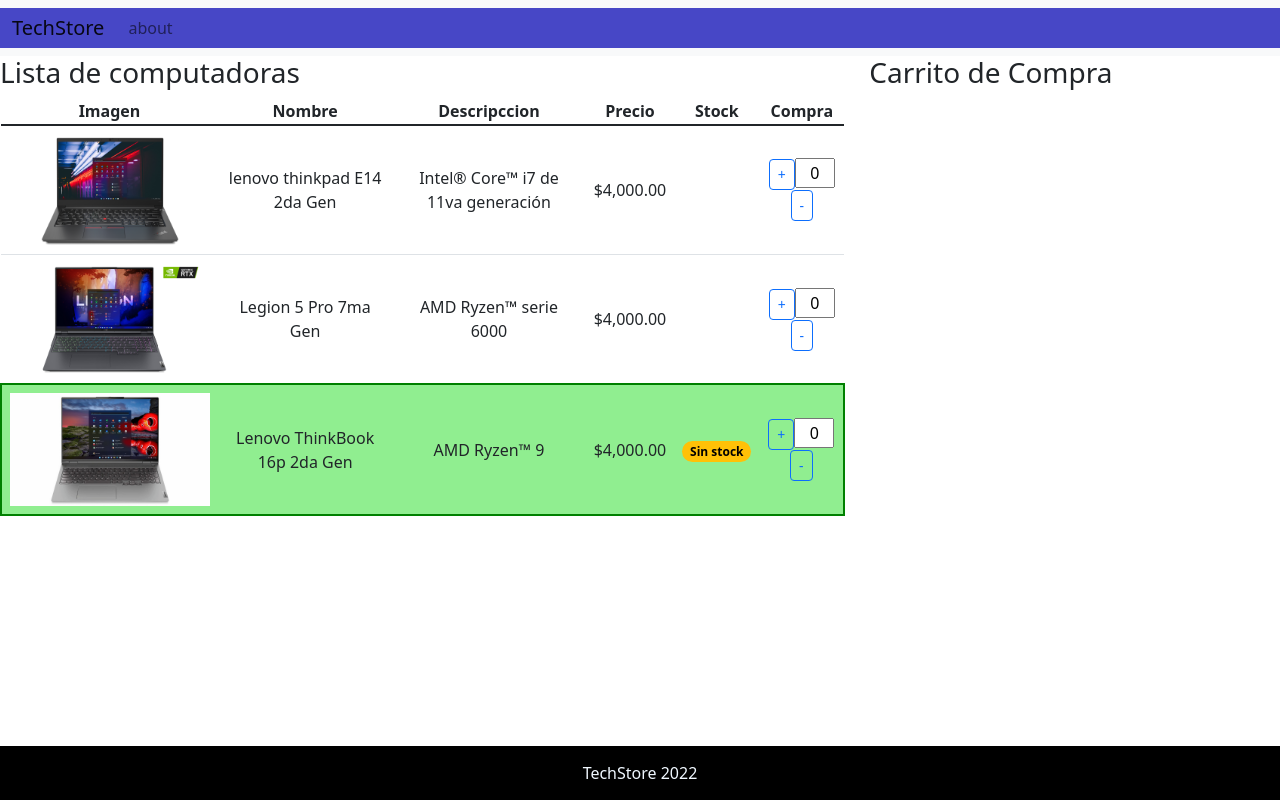
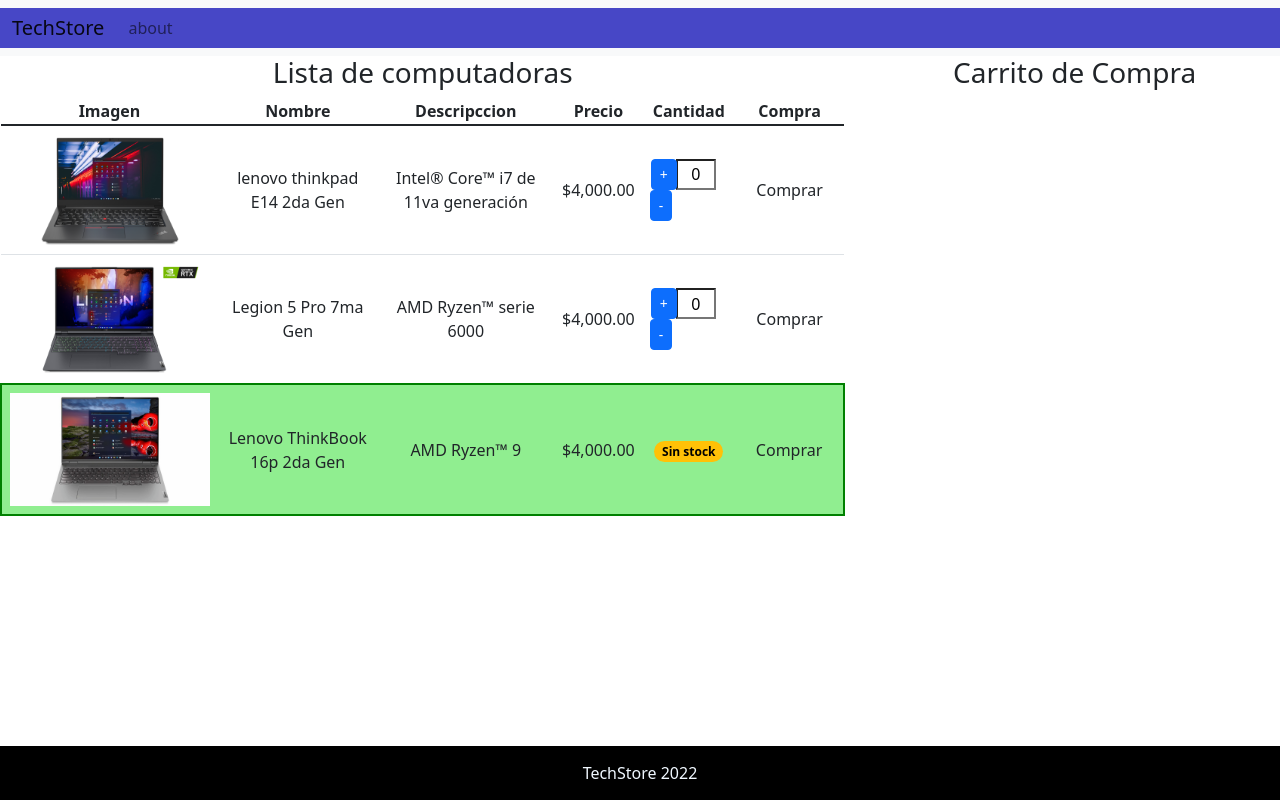
Before and after one commit to LucaSB47/Trabajo-Seminario-Angular, an Angular app: page /computers in a window 1280 px wide. Built offline with nearby package versions, Linux system fonts and the light colour scheme.

Commit message:
clase 6 y 7

```diff
--- a/src/app/app.component.html
+++ b/src/app/app.component.html
@@ -11,7 +11,7 @@
     </div>
   </div>
 </nav>
-<div class="cotainer">
+<div class="cotainer text-center">
   <router-outlet></router-outlet>
 </div>
 
--- a/src/app/app.module.ts
+++ b/src/app/app.module.ts
@@ -8,6 +8,7 @@
 import { CartComponent } from './cart/cart.component';
 import { TechStoreCmptsComponent } from './tech-store-cmpts/tech-store-cmpts.component';
 import { TechStoreAboutComponent } from './tech-store-about/tech-store-about.component';
+import { InputIntComponent } from './input-int/input-int.component';
 
 
 
@@ -19,6 +20,7 @@
     CartComponent,
     TechStoreCmptsComponent,
     TechStoreAboutComponent,
+    InputIntComponent,
 
 
   ],
--- a/src/app/cart/cart.component.ts
+++ b/src/app/cart/cart.component.ts
@@ -1,4 +1,5 @@
 import { Component, OnInit } from '@angular/core';
+import { CompCartService } from '../comp-cart.service';
 
 @Component({
   selector: 'app-cart',
@@ -7,8 +8,9 @@
 })
 export class CartComponent implements OnInit {
 
-  constructor() { }
-
+  constructor(private cart: CompCartService) {
+    this.cart;
+  }
   ngOnInit(): void {
   }
 
--- /dev/null
+++ b/src/app/comp-cart.service.ts
@@ -0,0 +1,26 @@
+import { isNgTemplate } from '@angular/compiler';
+import { Injectable } from '@angular/core';
+import { comp } from './comp-list/comp';
+
+@Injectable({
+  providedIn: 'root'
+})
+export class CompCartService {
+
+  cartList : comp[] =[];
+
+  constructor() { }
+
+  addToCart(computers: comp) {
+    let item = this.cartList.find((v1) => v1.name == computers.name);
+
+    if (!item){
+      this.cartList.push({...computers});
+    } else{
+      item.quantity += computers.quantity;
+    }
+    console.log(this.cartList);
+  }
+
+
+}
--- a/src/app/comp-list/comp-list.component.html
+++ b/src/app/comp-list/comp-list.component.html
@@ -4,7 +4,7 @@
         <th>Nombre</th>
         <th>Descripccion</th>
         <th>Precio</th>
-        <th>Stock</th>
+        <th>Cantidad</th>
         <th>Compra</th>
     </thead>
     <tbody class="table-group-divider">
@@ -13,11 +13,13 @@
             <td>{{cmp.name}}</td>
             <td>{{cmp.description}}</td>
             <td>{{cmp.price |currency}}</td>
-            <td><span class="badge rounded-pill text-bg-warning" *ngIf="cmp.stock==0">Sin stock</span> </td>
             <td>
-                <button class="btn btn-outline-primary btn-sm" (click)="upQuantity(cmp)">+</button>
-                <input class="text-center" type="text" [(ngModel)]="cmp.quantity" (keyup)="changeQuantity($event, cmp)">
-                <button class="btn btn-outline-primary btn-sm" (click)="downQuantity(cmp)">-</button></td>
-            </tr>
+                <span class="badge rounded-pill text-bg-warning" *ngIf="cmp.stock==0">Sin stock</span>
+                <div *ngIf="cmp.stock>0">
+                    <app-input-int [(quantity)]="cmp.quantity" [max]="cmp.stock" ></app-input-int>
+
+                </div>
+            </td>
+            <td><button type="button" class="btn" (click)="addToCart(cmp)">Comprar</button></td>
     </tbody>
 </table>
--- a/src/app/comp-list/comp-list.component.scss
+++ b/src/app/comp-list/comp-list.component.scss
@@ -8,7 +8,3 @@
 td{
     vertical-align: middle;
 }
-
-input{
-    max-width: 40px;
-}
--- a/src/app/comp-list/comp-list.component.ts
+++ b/src/app/comp-list/comp-list.component.ts
@@ -1,4 +1,5 @@
 import { Component, OnInit } from '@angular/core';
+import { CompCartService } from '../comp-cart.service';
 import { comp } from './comp';
 
 @Component({
@@ -39,23 +40,20 @@
 
 ];
 
-  constructor() { }
+  constructor(private cart: CompCartService) {
+    this.cart;
+  }
 
   ngOnInit(): void {
   }
 
-  upQuantity(cmp: comp):void{
-    if (cmp.quantity < cmp.stock)
-        cmp.quantity++;
+  addToCart(computers : comp):void{
+
+    this.cart.addToCart(computers)
+    computers.stock -=computers.quantity;
+    computers.quantity=0;
   }
 
-  downQuantity(cmp: comp){
-    if(cmp.quantity>0)
-      cmp.quantity--;
-}
 
-changeQuantity(event: any, cmp: comp){
 
 }
-
-}
--- /dev/null
+++ b/src/app/input-int/input-int.component.html
@@ -0,0 +1,9 @@
+<div class="input-group" >
+    <div class="input-group-append">
+        <button class="btn btn-primary btn-sm" (click)="upQuantity()">+</button>
+    </div>
+    <input class="text-center" type="text" [(ngModel)]="quantity" (keyup)="changeQuantity($event)">
+    <div class="input-group-append">
+        <button class="btn btn-primary btn-sm" (click)="downQuantity()">-</button>
+    </div>
+</div>
--- /dev/null
+++ b/src/app/input-int/input-int.component.scss
@@ -0,0 +1,3 @@
+input{
+    max-width: 40px;
+}
--- /dev/null
+++ b/src/app/input-int/input-int.component.ts
@@ -0,0 +1,42 @@
+import { NumberSymbol } from '@angular/common';
+import { Component, EventEmitter, Input, OnInit, Output } from '@angular/core';
+import { comp } from '../comp-list/comp';
+
+@Component({
+  selector: 'app-input-int',
+  templateUrl: './input-int.component.html',
+  styleUrls: ['./input-int.component.scss']
+})
+export class InputIntComponent implements OnInit {
+
+  constructor() { }
+  @Input()
+  quantity!: number;
+  @Input()
+  max!: number;
+
+  @Output()
+  quantityChange: EventEmitter <number> = new EventEmitter<number>();
+
+  ngOnInit(): void {
+  }
+
+  upQuantity():void{
+    if (this.quantity < this.max){
+        this.quantity++;
+        this.quantityChange.emit(this.quantity);
+    }
+  }
+
+  downQuantity(){
+    if(this.quantity>0){
+      this.quantity--;
+      this.quantityChange.emit(this.quantity);
+  }
+}
+
+changeQuantity(event: any){
+
+}
+
+}
```
Also changed, not shown: 2 other files (tests, documents, lock files or other folders).
